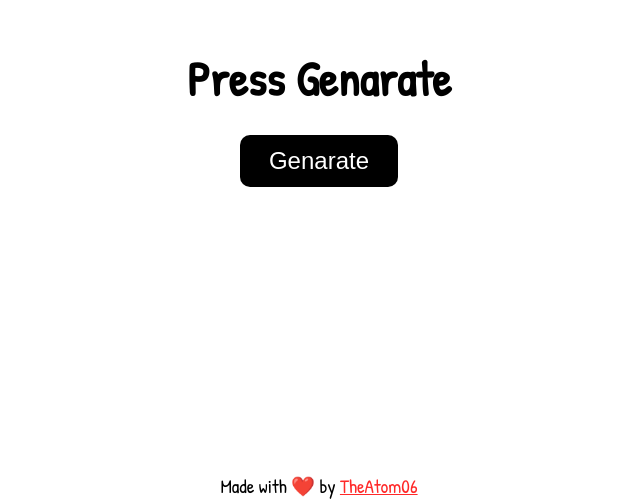
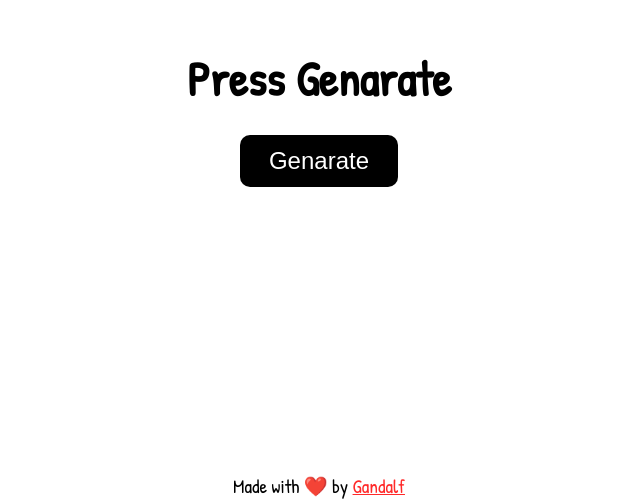
Before and after one commit to TheAtom06/octawack, a website built with Vite: page index.html in a window 1280 px wide. Shown: the part 296-800 px from the top of the page, 321-961 px from the left. Built offline with nearby package versions, Linux system fonts and the light colour scheme.

Commit message:
3.3.0, Updateing of name change

```diff
--- a/index.html
+++ b/index.html
@@ -18,7 +18,7 @@
   </div>
 
   <a href="https://github.com/theatom06/octawack">
-    Made with ❤️ by <u> TheAtom06 </u>
+    Made with ❤️ by <u> Gandalf </u>
   </a>
   <script type="module" src="src/main.js" defer></script>
 </body>
```
Also changed, not shown: package.json (+5 -5 lines), README.md, public/manifest.json, 1 other file.
